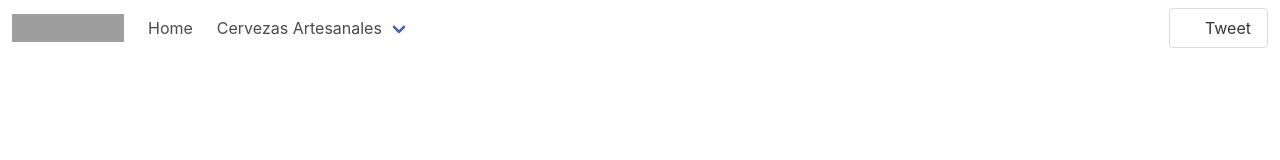
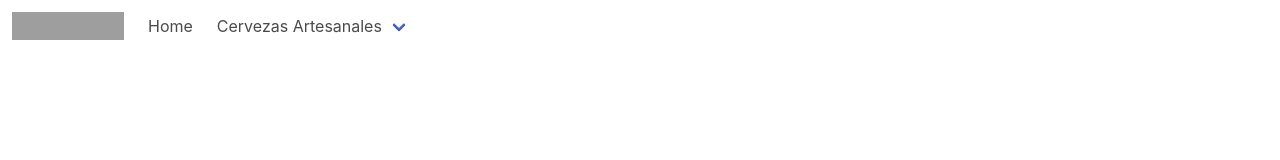
Before and after one commit to Jacobo-JCA/inventario-project, an Angular app: page / in a window 1280 px wide. Shown: the top 160 px of the page. Built offline with nearby package versions, Linux system fonts and the light colour scheme; grey boxes are pictures that could not be loaded.

Commit message:
commit download

```diff
--- a/src/app/components/navbar/navbar.component.html
+++ b/src/app/components/navbar/navbar.component.html
@@ -36,21 +36,5 @@
         </div>
       </div>
 
-      <div class="navbar-end">
-        <div class="navbar-item">
-          <div class="field is-grouped">
-            <p class="control">
-              <a class="bd-tw-button button" data-social-network="Twitter" data-social-action="tweet" data-social-target="https://bulma.io" target="_blank" href="https://twitter.com/intent/tweet?text=Bulma: a modern CSS framework based on Flexbox&amp;hashtags=bulmaio&amp;url=https://bulma.io&amp;via=jgthms">
-                <span class="icon">
-                  <i class="fab fa-twitter"></i>
-                </span>
-                <span>
-                  Tweet
-                </span>
-              </a>
-            </p>
-          </div>
-        </div>
-      </div>
     </div>
   </nav>
```
